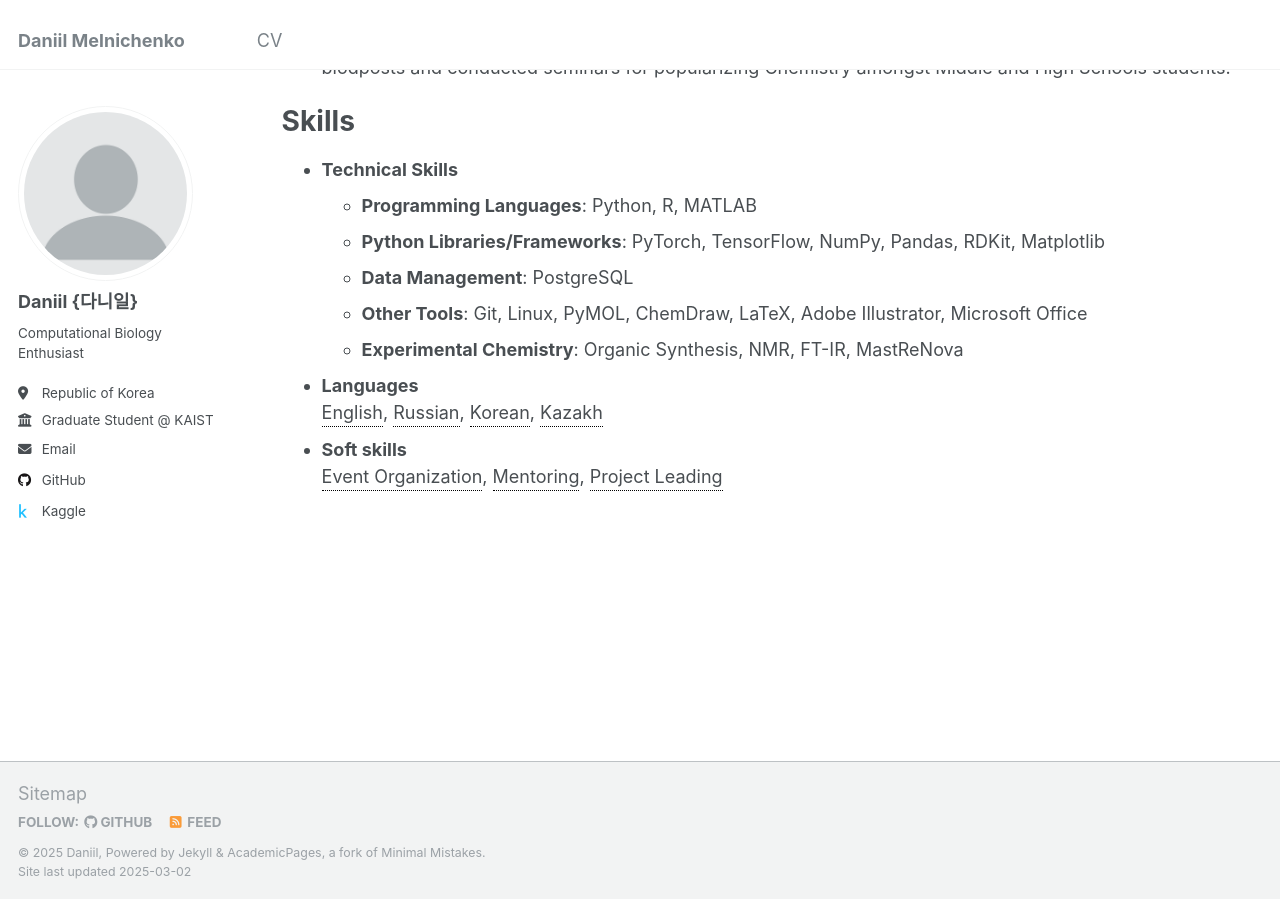
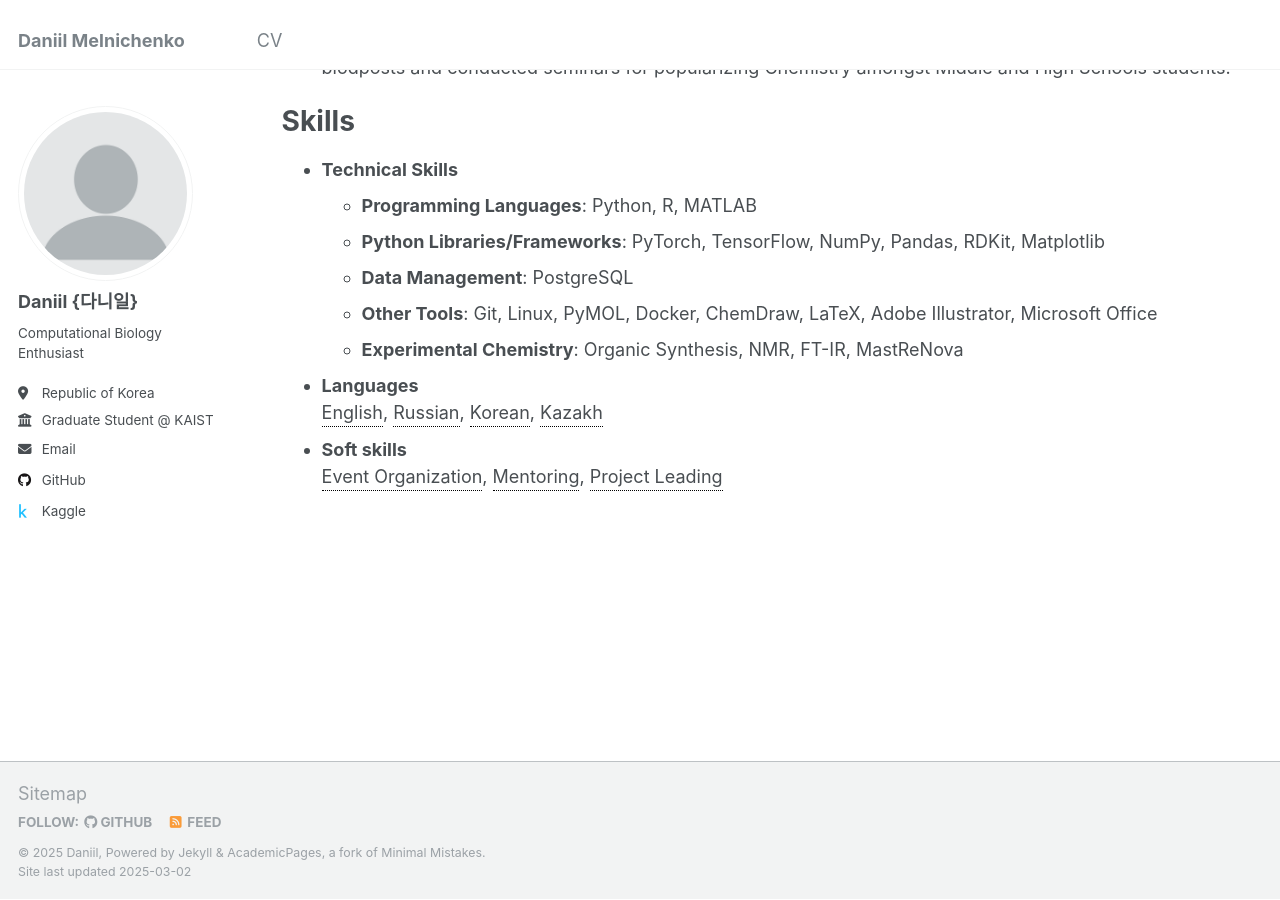
Before and after one commit to daniilmelnichenko/daniilmelnichenko.github.io, a Jekyll site: the page built from _pages/cv.md, in a window 1280 px wide and 900 px high, scrolled down 1888 px. Built offline with Jekyll 4.4.1, drawn with Linux system fonts in a browser that asks for light colours.

Commit message:
updated skills

```diff
--- a/_pages/cv.md
+++ b/_pages/cv.md
@@ -84,7 +84,7 @@ Skills
    * **Programming Languages**: Python, R, MATLAB
    * **Python Libraries/Frameworks**: PyTorch, TensorFlow, NumPy, Pandas, RDKit, Matplotlib
    * **Data Management**: PostgreSQL
-   * **Other Tools**: Git, Linux, PyMOL, ChemDraw, LaTeX, Adobe Illustrator, Microsoft Office
+   * **Other Tools**: Git, Linux, PyMOL, Docker, ChemDraw, LaTeX, Adobe Illustrator, Microsoft Office
    * **Experimental Chemistry**: Organic Synthesis, NMR, FT-IR, MastReNova
 * **Languages**
 <span style="display: inline-block; width: 100%;"><span class="tooltip">English<span class="tooltiptext">Fluent</span></span>,
```
